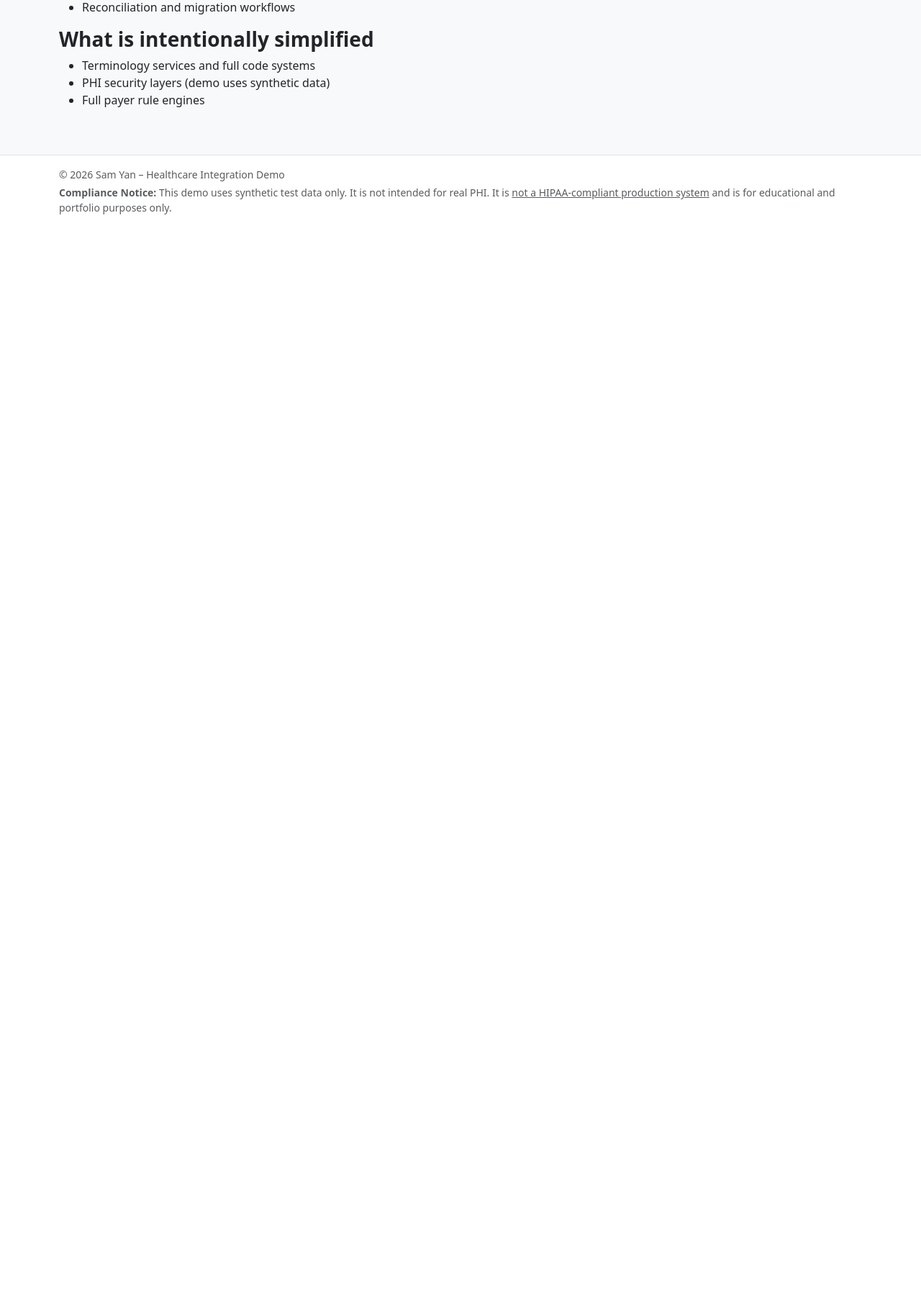
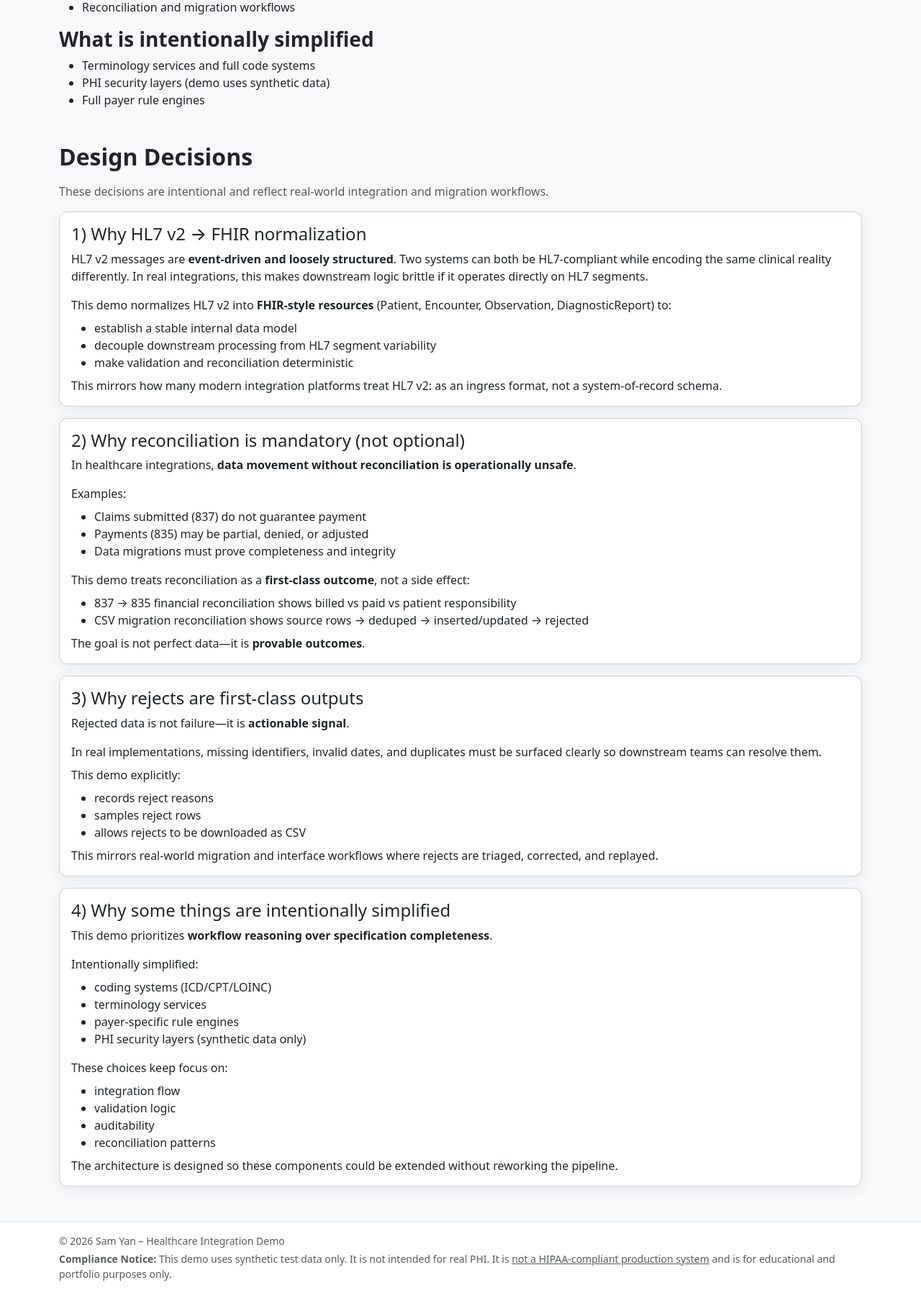
Before and after one commit to yzenith/django-sam-healthcare, a Django app: page /overview/ in a window 1280 px wide. Shown: the part 576-2373 px from the top of the page at 72% size. Before the commit the page ends 874 px from the top, so only its background shows below. Run offline with Django 4.2, Linux system fonts and the light colour scheme.

Commit message:
add decision making into readme overview html

```diff
--- a/example/templates/overview.html
+++ b/example/templates/overview.html
@@ -10,6 +10,7 @@ This page explains what the demo covers and how to evaluate it quickly.
 
 <hr>
 
+<!-- What this is -->
 <h3>What this is</h3>
 <ul>
   <li>HL7 v2 ingestion → validation → normalization</li>
@@ -18,6 +19,7 @@ This page explains what the demo covers and how to evaluate it quickly.
   <li>CSV migration utility: Patients import with validation, dedupe, upsert, reconciliation, and rejects download</li>
 </ul>
 
+<!-- Fast evaluation path -->
 <h3>Fast evaluation path</h3>
 <ol>
   <li><strong>HL7 Playground</strong> → paste ADT/ORU → Transform</li>
@@ -25,6 +27,7 @@ This page explains what the demo covers and how to evaluate it quickly.
   <li><strong>CSV Import</strong> → upload sample → review reconciliation</li>
 </ol>
 
+<!-- What this demo intentionally focuses on -->
 <h3>What this demo intentionally focuses on</h3>
 <ul>
   <li>Data integrity and auditability</li>
@@ -32,10 +35,119 @@ This page explains what the demo covers and how to evaluate it quickly.
   <li>Reconciliation and migration workflows</li>
 </ul>
 
+<!-- What is intentionally simplified -->
 <h3>What is intentionally simplified</h3>
 <ul>
   <li>Terminology services and full code systems</li>
   <li>PHI security layers (demo uses synthetic data)</li>
   <li>Full payer rule engines</li>
 </ul>
+
+<!-- Design Decisions -->
+<section class="mt-5">
+  <h2 class="mb-3">Design Decisions</h2>
+  <p class="text-muted">
+    These decisions are intentional and reflect real-world integration and migration workflows.
+  </p>
+
+  <div class="card mb-3">
+    <div class="card-body">
+      <h4 class="card-title mb-2">1) Why HL7 v2 → FHIR normalization</h4>
+      <p>
+        HL7 v2 messages are <strong>event-driven and loosely structured</strong>. Two systems can both be HL7-compliant
+        while encoding the same clinical reality differently. In real integrations, this makes downstream logic brittle
+        if it operates directly on HL7 segments.
+      </p>
+      <p class="mb-2">
+        This demo normalizes HL7 v2 into <strong>FHIR-style resources</strong> (Patient, Encounter, Observation, DiagnosticReport) to:
+      </p>
+      <ul class="mb-0">
+        <li>establish a stable internal data model</li>
+        <li>decouple downstream processing from HL7 segment variability</li>
+        <li>make validation and reconciliation deterministic</li>
+      </ul>
+      <p class="mt-2 mb-0">
+        This mirrors how many modern integration platforms treat HL7 v2: as an ingress format, not a system-of-record schema.
+      </p>
+    </div>
+  </div>
+
+  <div class="card mb-3">
+    <div class="card-body">
+      <h4 class="card-title mb-2">2) Why reconciliation is mandatory (not optional)</h4>
+      <p>
+        In healthcare integrations, <strong>data movement without reconciliation is operationally unsafe</strong>.
+      </p>
+      <p class="mb-2">Examples:</p>
+      <ul>
+        <li>Claims submitted (837) do not guarantee payment</li>
+        <li>Payments (835) may be partial, denied, or adjusted</li>
+        <li>Data migrations must prove completeness and integrity</li>
+      </ul>
+      <p class="mb-2">
+        This demo treats reconciliation as a <strong>first-class outcome</strong>, not a side effect:
+      </p>
+      <ul class="mb-0">
+        <li>837 → 835 financial reconciliation shows billed vs paid vs patient responsibility</li>
+        <li>CSV migration reconciliation shows source rows → deduped → inserted/updated → rejected</li>
+      </ul>
+      <p class="mt-2 mb-0">
+        The goal is not perfect data—it is <strong>provable outcomes</strong>.
+      </p>
+    </div>
+  </div>
+
+  <div class="card mb-3">
+    <div class="card-body">
+      <h4 class="card-title mb-2">3) Why rejects are first-class outputs</h4>
+      <p>
+        Rejected data is not failure—it is <strong>actionable signal</strong>.
+      </p>
+      <p class="mb-2">
+        In real implementations, missing identifiers, invalid dates, and duplicates must be surfaced clearly
+        so downstream teams can resolve them.
+      </p>
+      <p class="mb-2">This demo explicitly:</p>
+      <ul class="mb-0">
+        <li>records reject reasons</li>
+        <li>samples reject rows</li>
+        <li>allows rejects to be downloaded as CSV</li>
+      </ul>
+      <p class="mt-2 mb-0">
+        This mirrors real-world migration and interface workflows where rejects are triaged, corrected, and replayed.
+      </p>
+    </div>
+  </div>
+
+  <div class="card">
+    <div class="card-body">
+      <h4 class="card-title mb-2">4) Why some things are intentionally simplified</h4>
+      <p>
+        This demo prioritizes <strong>workflow reasoning over specification completeness</strong>.
+      </p>
+      <p class="mb-2">Intentionally simplified:</p>
+      <ul>
+        <li>coding systems (ICD/CPT/LOINC)</li>
+        <li>terminology services</li>
+        <li>payer-specific rule engines</li>
+        <li>PHI security layers (synthetic data only)</li>
+      </ul>
+      <p class="mb-2">
+        These choices keep focus on:
+      </p>
+      <ul class="mb-0">
+        <li>integration flow</li>
+        <li>validation logic</li>
+        <li>auditability</li>
+        <li>reconciliation patterns</li>
+      </ul>
+      <p class="mt-2 mb-0">
+        The architecture is designed so these components could be extended without reworking the pipeline.
+      </p>
+    </div>
+  </div>
+</section>
+
+
+
 {% endblock %}
```
